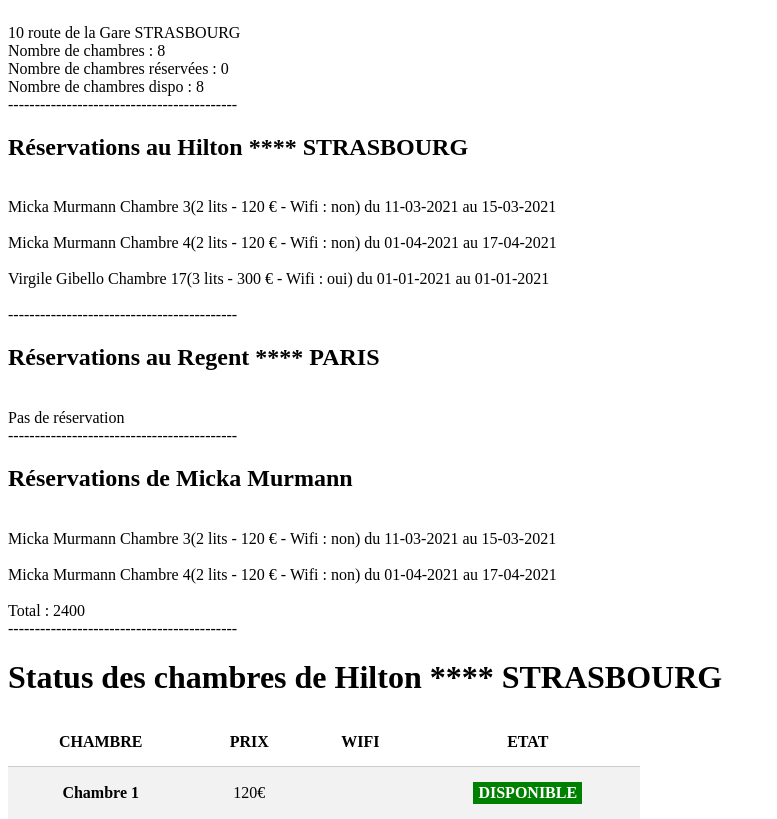
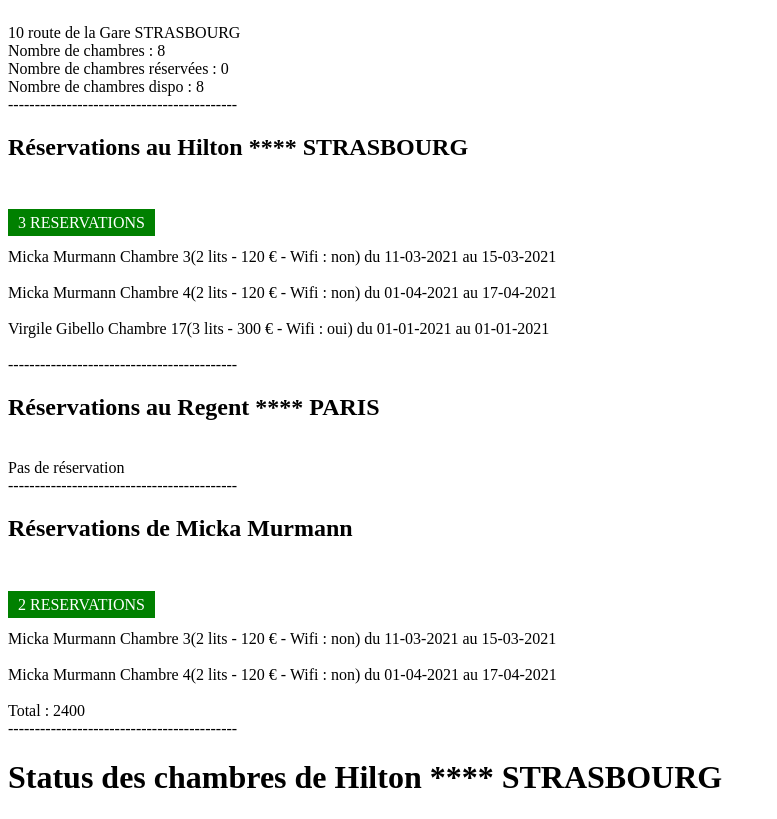
Before and after one commit to AnotheerDev/POO_Hotel, a PHP site: page / in a window 1280 px wide. Shown: the part 206-1025 px from the top of the page, without its empty margins (0-777 px from the left). Run offline with PHP 8.4, Linux system fonts and the light colour scheme.

Commit message:
Finalisation getInfoResaHotel

```diff
--- a/Class/Client.php
+++ b/Class/Client.php
@@ -51,12 +51,14 @@ class Client
 
 
 
-// ------------ implémenter le html pour le rendu ---------------
+    // ------------ implémenter le html pour le rendu ---------------
 
 
     public function getInfoResaClient()
     {
+        $nbReservations = count($this->reservations);
         $result = "<h2>Réservations de $this</h2><br>";
+        $result .= "<p><span class='nb-reservations'>$nbReservations RESERVATION" . ($nbReservations > 1 ? "S" : "") . "</span></p>";
         $solde = 0;
         foreach ($this->reservations as $resa) {
             $result .= $resa . "<br>";
@@ -65,8 +67,4 @@ class Client
         $result .= "Total : $solde <br>";
         echo $result;
     }
-
-
-
-
 }
--- a/Class/Hotel.php
+++ b/Class/Hotel.php
@@ -141,11 +141,14 @@ class Hotel
 
     public function getInfoResaHotel()
     {
+
         if (count($this->reservations) === 0) {
             echo "<h2>Réservations au $this</h2><br>";
             echo "Pas de réservation <br>";
         } else {
             $result = "<h2>Réservations au $this</h2><br>";
+            $nbReservations = count($this->reservations);
+            $result .= "<p><span class='nb-reservations'>$nbReservations RESERVATION" . ($nbReservations > 1 ? "S" : "") . "</span></p>";
             foreach ($this->reservations as $resa) {
                 $result .= $resa . "<br>";
             }
--- a/Style.css
+++ b/Style.css
@@ -59,3 +59,9 @@ td span.etat-reservee {
     padding: 2px 5px;
     color: white;
 }
+
+.nb-reservations {
+    background-color:  green;
+    padding: 5px 10px;
+    color: white;
+}
```
